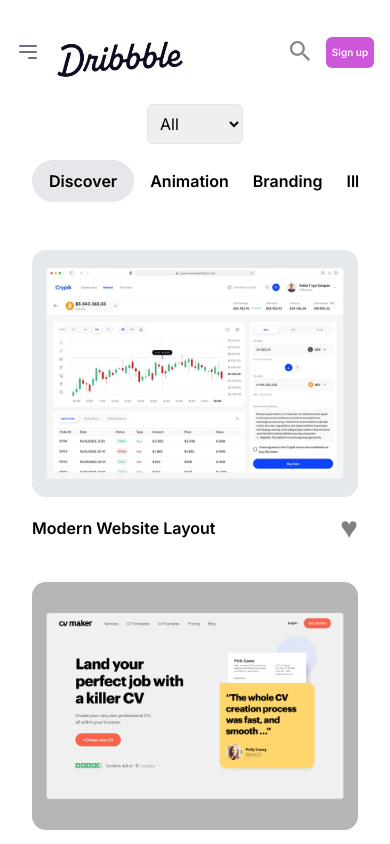
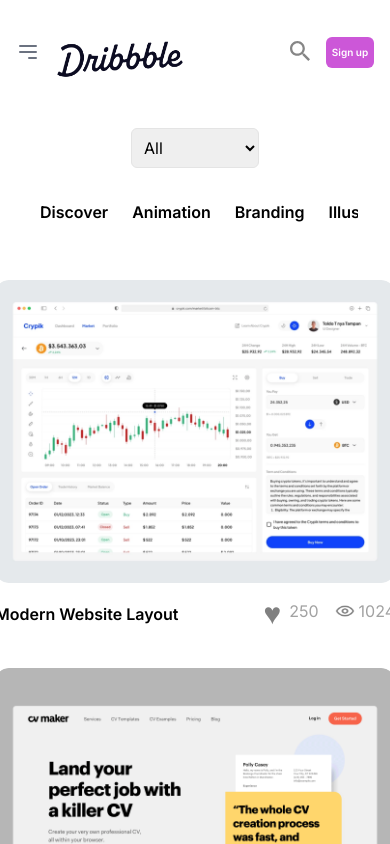
Before and after one commit to hetashridk/dribble-clone, a Next.js app: page / in a window 390 px wide. Shown: the top 844 px of the page. Built offline with nearby package versions, Linux system fonts and the light colour scheme.

Commit message:
Some UI updates added

```diff
--- a/components/Cards.jsx
+++ b/components/Cards.jsx
@@ -1,19 +1,34 @@
 import React from 'react'
 import Image from 'next/image'
+import { motion } from 'framer-motion'
+import views from '../public/views.png'
 import LikedImages from './LikedImages'
+import { itemVariants } from '../lib/constants'
 
-function Cards({ filteredData, toggleLike, likedImages }) {
+
+function Cards({ filteredData, toggleLike, likedImageList }) {
     return (
-    <div className="flex flex-wrap items-center justify-between">
+        <div className="grid grid-cols-1 md:grid-cols-2 lg:grid-cols-3 justify-items-center">
             {filteredData.length > 0 ? (
                 filteredData.map((item, index) => (
-            <div key={index} className='relative mt-8 group w-[400px]'>
+                    <motion.div
+                        key={index}
+                        className='relative mt-8 group w-[400px]'
+                        initial='hidden'
+                        whileInView='visible'
+                        viewport={{ once: true }}
+                        transition={{
+                            duration: 0.5,
+                            delay: index * 0.1
+                        }}
+                        variants={itemVariants}
+                    >
                         <div className='rounded-[14px] overflow-hidden relative'>
-                    <Image src={item.image} alt={item.category} width={400} height={148}/>
+                            <Image src={item.image} alt={item.category} width={400} height={148} />
                             <div className='absolute bottom-0 left-0 right-0 bg-black bg-opacity-50 text-white opacity-0 group-hover:opacity-100 transition-all duration-300 p-4 flex justify-between'>
                                 <p>{item.description}</p>
                                 <div className='bg-white rounded-full w-20 h-10 flex items-center justify-center'>
-                            <LikedImages likedImages={likedImages} toggleLike={toggleLike} item={item} />
+                                    <LikedImages likedImageList={likedImageList} toggleLike={toggleLike} item={item} />
                                 </div>
                             </div>
                         </div>
@@ -24,11 +39,18 @@ function Cards({ filteredData, toggleLike, likedImages }) {
                             </div>
 
                             {/* like */}
-                    <div>
-                        <LikedImages likedImages={likedImages} toggleLike={toggleLike} item={item}/>
+                            <div className='flex space-x-4'>
+                                <div className='flex space-x-2'>
+                                    <LikedImages likedImageList={likedImageList} toggleLike={toggleLike} item={item} />
+                                    <p className='mt-2 text-[#A2A2A2]'>{likedImageList[item.id] ? item.likes + 1 : item.likes}</p>
+                                </div>
+                                <div className='flex space-x-1'>
+                                    <Image src={views} alt='' className='w-5 h-4 mt-3'/>
+                                    <p className='mt-2 text-[#A2A2A2]'>{item.views}</p>
                                 </div>
                             </div>
                         </div>
+                    </motion.div>
                 ))
             ) : (
                 <div className='mt-8 w-full text-center text-gray-500'>
--- a/components/Category.jsx
+++ b/components/Category.jsx
@@ -3,7 +3,7 @@ import { categories } from '../lib/constants'
 
 function Category({ categoryFilter, setCategoryFilter }) {
     return (
-        <div className='flex gap-2 mb-4 overflow-x-auto whitespace-nowrap scrollbar-hide'>
+        <div className='flex gap-2 mb-4 overflow-x-auto whitespace-nowrap scrollbar-hide md:ml-6 lg:ml-0'>
             {categories.map((item, index) => (
                 <button
                     key={index}
--- a/components/SwitchTab.jsx
+++ b/components/Content.jsx
@@ -4,14 +4,14 @@ import SortTag from './SortTag';
 import Category from './Category';
 import Cards from './Cards';
 
-function SwitchTab({
+function Content({
     filteredData,
     toggleLike,
     sortType,
     setSortType,
     categoryFilter,
     setCategoryFilter,
-    likedImages
+    likedImageList
 }) {
 
 
@@ -27,9 +27,9 @@ function SwitchTab({
                 {/* right */}
                 <div></div>
             </div>
-            <Cards filteredData={filteredData} toggleLike={toggleLike} likedImages={likedImages}/>
+            <Cards filteredData={filteredData} toggleLike={toggleLike} likedImageList={likedImageList}/>
         </div>
     )
 }
 
-export default SwitchTab;
+export default Content;
--- a/components/LikedImages.jsx
+++ b/components/LikedImages.jsx
@@ -1,9 +1,9 @@
 import React from 'react'
 
-function LikedImages({ likedImages, toggleLike, item}) {
+function LikedImages({ likedImageList, toggleLike, item}) {
     return (
         <button onClick={() => toggleLike(item.id)}>
-            {likedImages[item.id] ? (
+            {likedImageList[item.id] ? (
                 <span style={{ fontSize: '30px', color: 'red' }}>&hearts;</span>
             ) : (
                 <span style={{ fontSize: '30px', color: 'grey' }}>&hearts;</span>
--- a/components/Navbar.jsx
+++ b/components/Navbar.jsx
@@ -3,7 +3,6 @@ import React, { useState } from 'react'
 import Image from 'next/image'
 import downArrow from '../public/arrow.png'
 import Logo from '../public/logo.png'
-import { categories } from '../lib/constants'
 
 function Navbar() {
   const [isOpen, setIsOpen] = useState(false);
@@ -12,10 +11,9 @@ function Navbar() {
     setIsOpen(!isOpen);
   };
 
-
   return (
     <>
-      <nav className='hidden mx-8 my-4 md:flex items-center justify-between'>
+      <nav className='hidden mx-8 my-4 lg:flex items-center justify-between'>
         {/* left */}
         <div className='flex space-x-7'>
           <div className='flex space-x-1'>
@@ -67,11 +65,11 @@ function Navbar() {
             </div>
           </div>
           <div>
-            <button className='w-32 py-2 bg-[#cc57d8] text-white font-semibold rounded-md'>Sign up</button>
+            <button className='w-32 py-2 bg-black text-white font-semibold rounded-full'>Sign up</button>
           </div>
         </div>
       </nav>
-      <div className='md:hidden flex items-center m-4'>
+      <div className='flex lg:hidden items-center m-4'>
         <div className='flex space-x-4'>
           <button onClick={toggleMenu}>
             <svg className="w-6 h-6 text-gray-500" fill="none" strokeLinecap="round" strokeLinejoin="round" strokeWidth="2" viewBox="0 0 24 24" stroke="currentColor">
@@ -104,19 +102,21 @@ function Navbar() {
           </div>
         </div>
       </div>
-      <div className={`md:hidden ${isOpen ? 'block' : 'hidden'}`}>
+      <div className={`lg:hidden transition-all duration-1000 ease-in-out ${isOpen ? 'max-h-screen' : 'max-h-0 overflow-hidden'}`}>
         <div className='bg-white'>
           <div className='w-full h-[0.5px] text-[#A2A2A2] bg-[#A2A2A2]'></div>
           <div className='ml-10 mt-8 space-y-5'>
-            <div className='font-semibold text-[17px]'>
+            <div className='font-semibold text-[17px] transition-transform duration-300 ease-in-out'>
               <p>Find Designers</p>
             </div>
             <div className='flex space-x-7'>
               {/* vertical line */}
-              <div className='w-[0.5px] h-40 text-[#e7e7e9] bg-[#e7e7e9]'></div>
+              <div className={`transition-all duration-300 ease-in-out ${isOpen ? 'h-10' : 'h-0'}`}>
+                <div className='w-[0.5px] h-40 text-[#e7e7e9] bg-[#e7e7e9]'></div>
+              </div>
 
               {/* text */}
-              <div className='space-y-5 mt-4'>
+              <div className='space-y-5 mt-4 transition-transform duration-300 ease-in-out'>
                 <div>
                   <p className='font-medium text-[15px]'>Designer search</p>
                   <p className='font-normal text-[12px] text-[#3d3d4e] leading-5'>Quickly find your next designer</p>
@@ -127,18 +127,20 @@ function Navbar() {
                 </div>
               </div>
             </div>
-            <div className='font-semibold text-[17px]'>
+            <div className='font-semibold text-[17px] transition-transform duration-300 ease-in-out'>
               <p>Inspiration</p>
             </div>
-            <div className='font-semibold text-[17px]'>
+            <div className='font-semibold text-[17px] transition-transform duration-300 ease-in-out'>
               <p>Courses</p>
             </div>
             <div className='flex space-x-7'>
               {/* vertical line */}
-              <div className='w-[0.5px] h-[210px] text-[#e7e7e9] bg-[#e7e7e9]'></div>
+              <div className={`transition-all duration-300 ease-in-out ${isOpen ? 'h-[210px]' : 'h-0'}`}>
+                <div className='w-[0.5px] h-[210px] text-[#e7e7e9] bg-[#e7e7e9]'></div>
+              </div>
 
               {/* text */}
-              <div className='space-y-5 mt-4'>
+              <div className='space-y-5 mt-4 transition-transform duration-300 ease-in-out'>
                 <div>
                   <p className='font-medium text-[15px]'>UX Diploma</p>
                   <p className='font-normal text-[12px] text-[#3d3d4e] leading-5'>Learn UX from scratch in 6 months</p>
@@ -153,10 +155,10 @@ function Navbar() {
                 </div>
               </div>
             </div>
-            <div className='font-semibold text-[17px]'>
+            <div className='font-semibold text-[17px] transition-transform duration-300 ease-in-out'>
               <p>Jobs</p>
             </div>
-            <div className='font-semibold text-[17px]'>
+            <div className='font-semibold text-[17px] transition-transform duration-300 ease-in-out'>
               <p>Go Pro</p>
             </div>
           </div>
--- a/components/SortTag.jsx
+++ b/components/SortTag.jsx
@@ -2,12 +2,12 @@ import React from 'react'
 
 function SortTag({ sortType, setSortType }) {
   return (
-    <div className="mb-4 flex items-center justify-center">
+    <div className="mb-4 flex items-center justify-center bg-white rounded-md p-2">
         <select className="p-2 border border-[#E4E4E4] rounded-md" value={sortType} onChange={(e) => setSortType(e.target.value)}>
-            <option value="all">All</option>
-            <option value="new">New</option>
-            <option value="popular">Popular</option>
-            <option value="worthy">Worthy</option>
+            <option value="all" className='border border-[#E4E4E4]'>All</option>
+            <option value="new" className='border border-[#E4E4E4]'>New</option>
+            <option value="popular" className='border border-[#E4E4E4]'>Popular</option>
+            <option value="noteworthy" className='border border-[#E4E4E4]'>NoteWorthy</option>
         </select>
     </div>
   )
--- a/package.json
+++ b/package.json
@@ -9,9 +9,12 @@
     "lint": "next lint"
   },
   "dependencies": {
+    "aos": "^2.3.4",
+    "framer-motion": "^11.2.10",
     "next": "14.2.4",
     "react": "^18",
-    "react-dom": "^18"
+    "react-dom": "^18",
+    "tailwind-scrollbar-hide": "^1.1.7"
   },
   "devDependencies": {
     "autoprefixer": "^10.4.19",
--- a/src/app/page.jsx
+++ b/src/app/page.jsx
@@ -1,48 +1,53 @@
 'use client'
 import { useState } from 'react';
 import Navbar from '../../components/Navbar';
-import SwitchTab from '../../components/SwitchTab';
 import { info } from '../../lib/constants';
+import Content from '../../components/Content';
 
 export default function Home() {
-  const [categoryFilter, setCategoryFilter] = useState('Discover');
+  const [categoryFilter, setCategoryFilter] = useState('discover');
   const [sortType, setSortType] = useState('all');
-  const [likedImages, setLikedImages] = useState({});
+  const [likedImageList, setLikedImageList] = useState({});
 
   const sortedData = info.sort((a, b) => {
-      if (sortType === 'popular') {
+      if (sortType?.toLowerCase() === 'popular') {
           return b.likes - a.likes;
-      } else if (sortType === 'new') {
+      }
+      else if (sortType?.toLowerCase() === 'new') {
           return new Date(b.date) - new Date(a.date);
-      } else if (sortType === 'worthy') {
+      }
+      else if (sortType?.toLowerCase() === 'noteworthy') {
           return b.views - a.views;
-      } else {
-          return info; // No sorting for 'all'
+      }
+      else {
+          return info;
       }
   });
 
   const filteredData = sortedData.filter(item => {
-      return categoryFilter === 'Discover' || item.category === categoryFilter;
+      return categoryFilter === 'discover' || item.category === categoryFilter;
   });
 
   const toggleLike = (id) => {
-      setLikedImages(prev => ({
+      setLikedImageList(prev => ({
           ...prev,
           [id]: !prev[id]
       }));
   };
 
+
   return (
     <>
       <Navbar />
-      <SwitchTab
+      <Content
         filteredData={filteredData}
         toggleLike={toggleLike}
         sortType={sortType}
         setSortType={setSortType}
         categoryFilter={categoryFilter}
         setCategoryFilter={setCategoryFilter}
-        likedImages={likedImages} />
+        likedImageList={likedImageList}
+      />
     </>
   );
 }
--- a/tailwind.config.js
+++ b/tailwind.config.js
@@ -18,5 +18,7 @@ module.exports = {
       // },
     },
   },
-  plugins: [],
+  plugins: [
+    require('tailwind-scrollbar-hide')
+  ],
 };
```
Also changed, not shown: src/app/globals.css (+0 -32 lines), lib/constants.js, public/views.png (added), 1 other file (tests, documents, lock files or other folders). Lines whose indentation alone changed are shown as unchanged.
